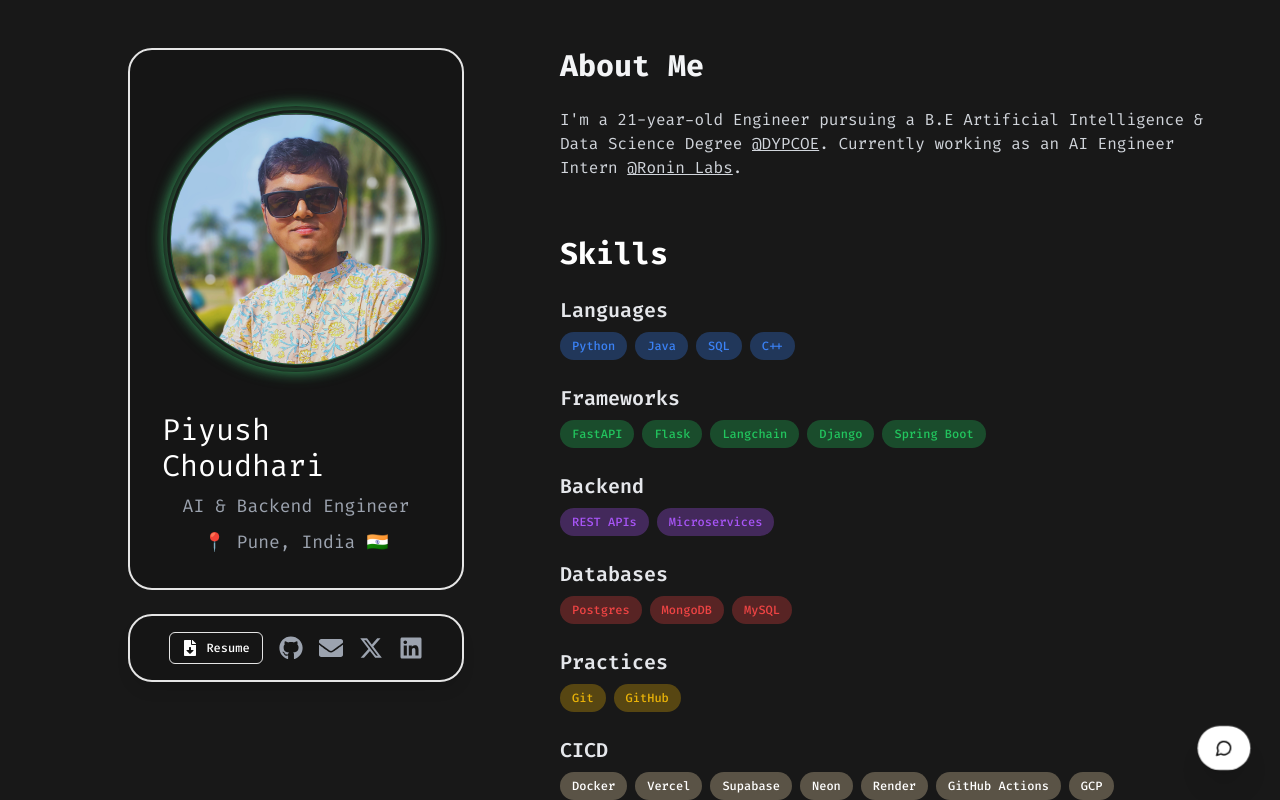
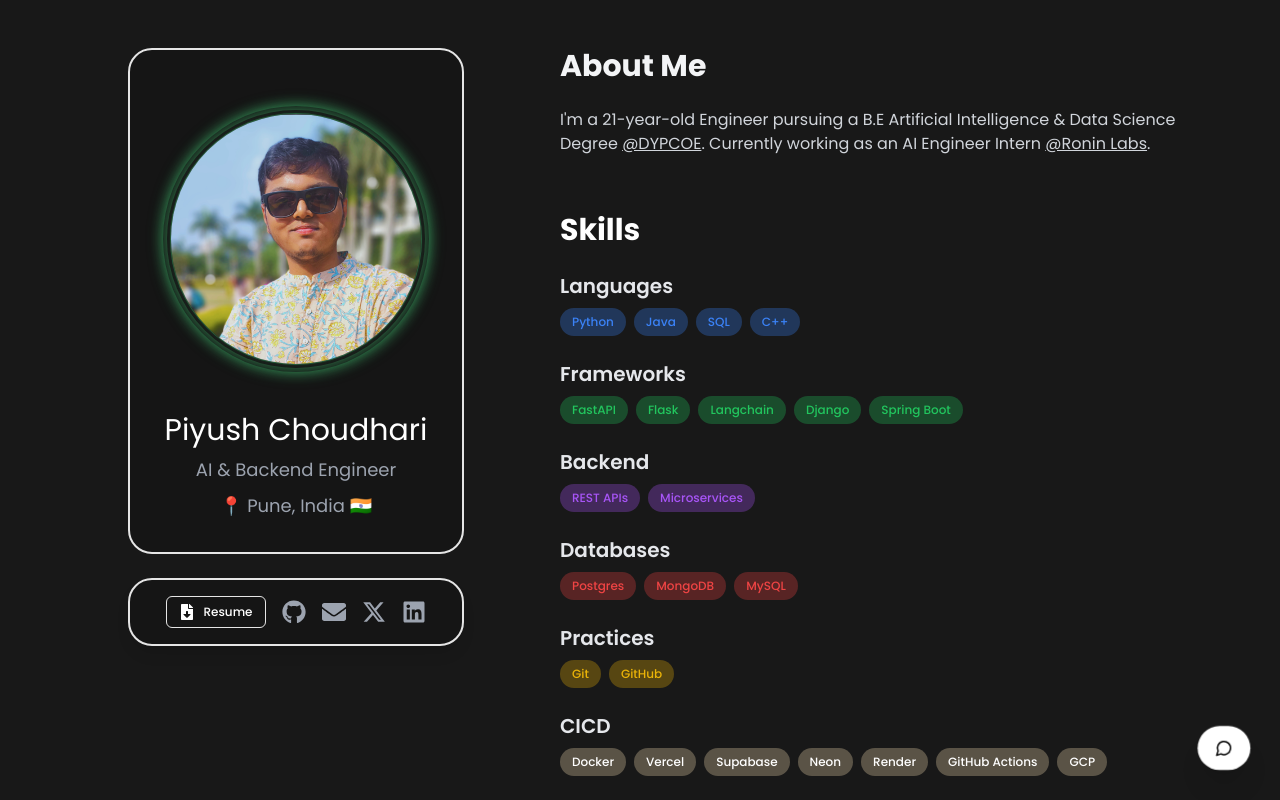
Before and after one commit to capybara-brain346/personal-website, a Next.js app: page / in a window 1280 px wide. Built offline with nearby package versions, Linux system fonts and the light colour scheme.

Commit message:
Replace Inter font with Poppins in layout component and update body class for consistent styling

```diff
--- a/src/app/layout.tsx
+++ b/src/app/layout.tsx
@@ -1,12 +1,16 @@
 import type { Metadata } from "next";
-import { Inter } from "next/font/google";
-import { GeistSans } from "geist/font/sans";
-import { GeistMono } from "geist/font/mono";
+import { Poppins } from "next/font/google";
 import "./globals.css";
 import { ChatButton } from "@/components/ui/chat-button";
 import { cn } from "@/lib/utils";
 
-const inter = Inter({ subsets: ["latin"] });
+const poppins = Poppins({
+  weight: ['400', '500', '600', '700'],
+  subsets: ["latin"],
+  display: 'swap',
+  preload: true,
+  fallback: ['system-ui', 'arial']
+});
 
 export const metadata: Metadata = {
   title: "Piyush Choudhari",
@@ -41,8 +45,8 @@
   children: React.ReactNode;
 }) {
   return (
-    <html lang="en" className={cn(GeistSans.variable, GeistMono.variable)}>
-      <body>
+    <html lang="en" className={poppins.className}>
+      <body className={poppins.className}>
         <ChatButton />
         {children}
       </body>
```
